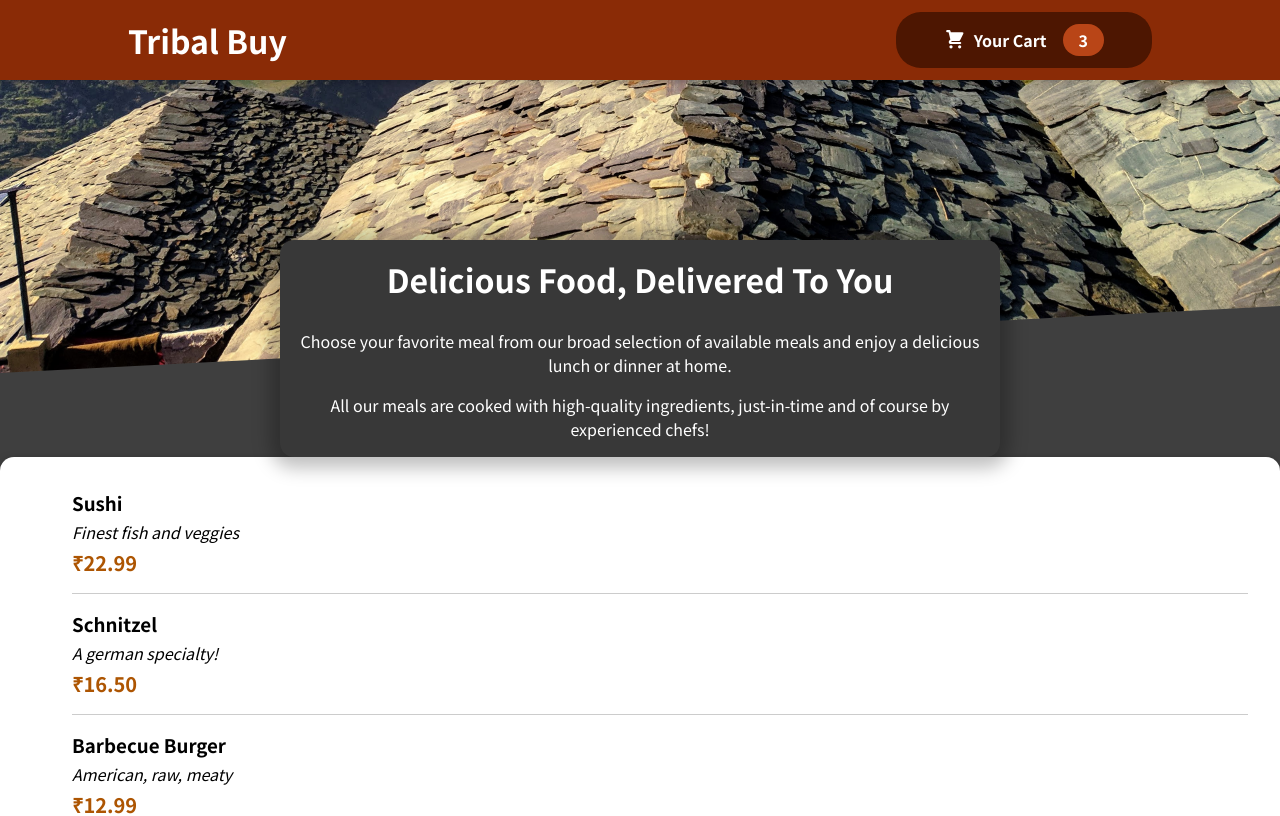
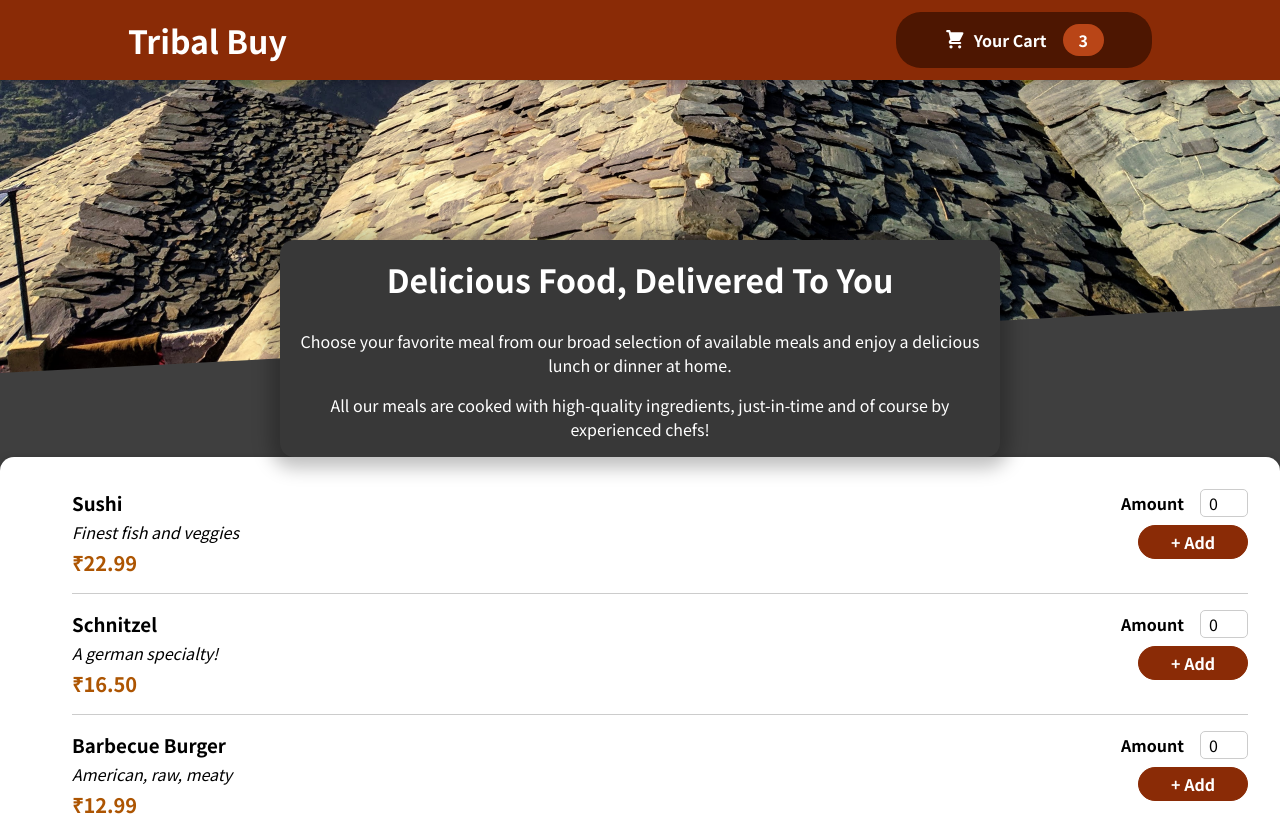
Before and after one commit to Aryan-NSUT/tribal-items-trial, a React (Create React App) app: page / in a window 1280 px wide. Shown: the top 816 px of the page. Built offline with nearby package versions, Linux system fonts and the light colour scheme.

Commit message:
Added form

```diff
--- a/src/components/Items/Item Info/ItemInfo.jsx
+++ b/src/components/Items/Item Info/ItemInfo.jsx
@@ -1,8 +1,8 @@
 import React from "react";
 import classes from "./ItemInfo.module.css";
-
+import ItemInfoForm from "./ItemInfoForm";
 const ItemInfo = (props) => {
-    const price = `₹${props.price.toFixed(2)}`
+  const price = `₹${props.price.toFixed(2)}`;
   return (
     <li className={classes.meal}>
       <div>
@@ -10,7 +10,9 @@
         <div className={classes.description}>{props.description}</div>
         <div className={classes.price}>{price}</div>
       </div>
-      <div></div>
+      <div>
+        <ItemInfoForm />
+      </div>
     </li>
   );
 };
--- /dev/null
+++ b/src/components/Items/Item Info/ItemInfoForm.jsx
@@ -0,0 +1,20 @@
+import React from "react";
+import classes from "./ItemInfoForm.module.css";
+import Input from "../../UI/Input/Input";
+const ItemInfoForm = (props) => {
+  return (
+    <form className={classes.form}>
+      <Input label="Amount" input={{
+          id: 'amount',
+          type: 'number',
+          min: '0',
+          max: '5',
+          step: '1',
+          defaultValue:'0'
+      }} />
+      <button>+ Add</button>
+    </form>
+  );
+};
+
+export default ItemInfoForm;
--- /dev/null
+++ b/src/components/Items/Item Info/ItemInfoForm.module.css
@@ -0,0 +1,20 @@
+.form {
+  text-align: right;
+}
+
+.form button {
+  font: inherit;
+  cursor: pointer;
+  background-color: #8a2b06;
+  border: 1px solid #8a2b06;
+  color: white;
+  padding: 0.25rem 2rem;
+  border-radius: 20px;
+  font-weight: bold;
+}
+
+.form button:hover,
+.form button:active {
+  background-color: #641e03;
+  border-color: #641e03;
+}
--- /dev/null
+++ b/src/components/UI/Input/Input.jsx
@@ -0,0 +1,13 @@
+import React from "react";
+import classes from './Input.module.css'
+
+const Input = (props) =>{
+    return (
+        <div className={classes.input}>
+            <label htmlFor={props.input.id}>{props.label}</label>
+            <input {...props.input} />
+        </div>
+    )
+}
+
+export default Input
--- /dev/null
+++ b/src/components/UI/Input/Input.module.css
@@ -0,0 +1,18 @@
+.input {
+    display: flex;
+    align-items: center;
+    margin-bottom: 0.5rem;
+  }
+
+  .input label {
+    font-weight: bold;
+    margin-right: 1rem;
+  }
+
+  .input input {
+    width: 3rem;
+    border-radius: 5px;
+    border: 1px solid #ccc;
+    font: inherit;
+    padding-left: 0.5rem;
+  }
```
Also changed, not shown: 1 other file (tests, documents, lock files or other folders).
